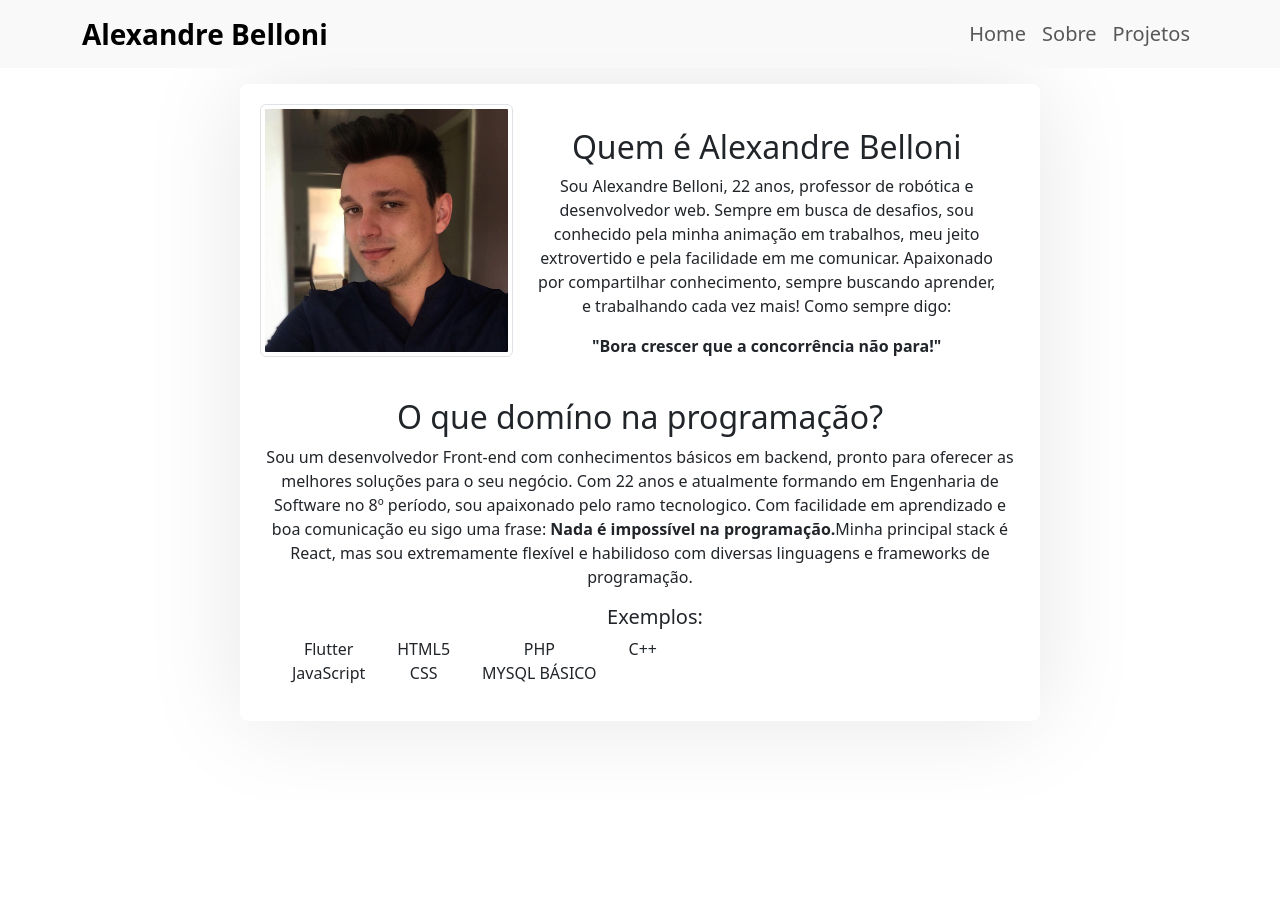
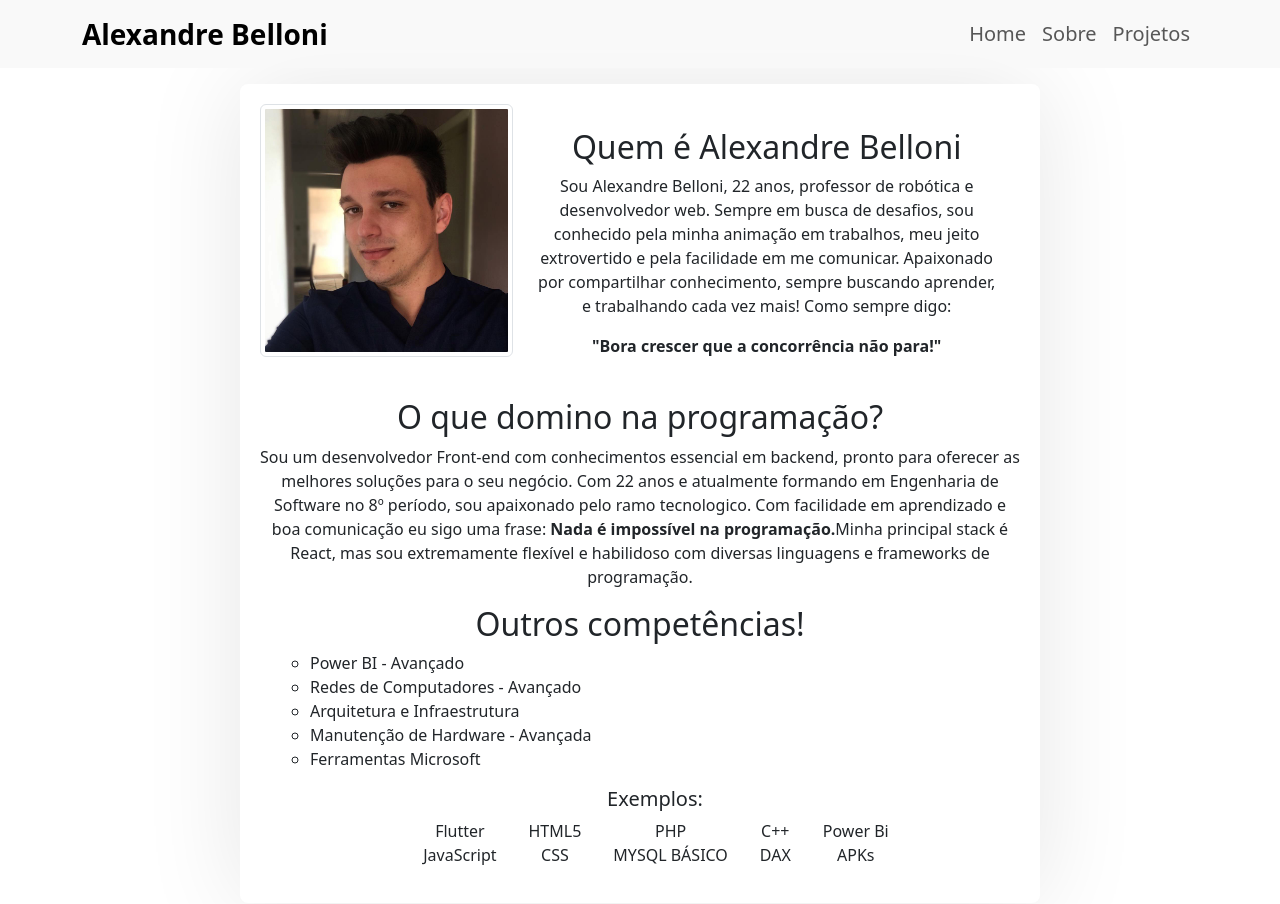
Before and after one commit to Alexandre10y/Portfifolio, a React (Create React App) app: page /About in a window 1280 px wide. Shown: the top 904 px of the page. Before the commit the page ends 800 px from the top, so only its background shows below. Built offline with nearby package versions, Linux system fonts and the light colour scheme.

Commit message:
atualiza po

```diff
--- a/src/Pages/About/index.jsx
+++ b/src/Pages/About/index.jsx
@@ -27,8 +27,8 @@ function about() {
                         </div>
                     </div>
 
-                    <h2>O que domíno na programação?</h2>
-                    <p> Sou um desenvolvedor Front-end com conhecimentos básicos em backend,
+                    <h2>O que domino na programação?</h2>
+                    <p> Sou um desenvolvedor Front-end com conhecimentos essencial em backend,
                         pronto para oferecer as melhores soluções para o seu negócio.
                         Com 22 anos e atualmente formando em Engenharia de Software no 8º período,
                         sou apaixonado pelo ramo tecnologico. Com facilidade em aprendizado
@@ -37,8 +37,17 @@ function about() {
                         extremamente flexível e habilidoso com diversas linguagens e
                         frameworks de programação.
                     </p>
+
+                    <h2>Outros competências!</h2>
+                    <ul className='comp'>
+                        <li>Power BI - Avançado</li>
+                        <li>Redes de Computadores - Avançado</li>
+                        <li>Arquitetura e Infraestrutura</li>
+                        <li>Manutenção de Hardware - Avançada</li>
+                        <li>Ferramentas Microsoft</li>
+                    </ul>
                     <h5 className='pl-2'>Exemplos: </h5>
-                    <div className='d-flex '>
+                    <div className='d-flex justify-content-center'>
                         <div>
                             <ul>
                                 <li>Flutter</li>
@@ -60,6 +69,14 @@ function about() {
                         <div>
                             <ul>
                                 <li>C++</li>
+                                <li>DAX</li>
+                            </ul>
+                        </div>
+                        <div>
+
+                            <ul>
+                                <li>Power Bi</li>
+                                <li>APKs</li>
                             </ul>
                         </div>
 
--- a/src/Pages/About/style.css
+++ b/src/Pages/About/style.css
@@ -5,7 +5,14 @@
     background-color: #ffffff;
     /* Cor de fundo da tela */
 }
+.comp{
+    text-align: left;
+    padding-left: 50px;
 
+}
+.comp li{
+    list-style: circle;
+}
 .sobre-content {
     max-width: 800px;
     padding: 20px;
@@ -18,7 +25,7 @@
     height: 100vh;
 }
 ul li{
-    list-style: none !important;
+    list-style: none;
     padding: 0;
 }
 .pl-2{
--- a/src/Pages/Home/index.jsx
+++ b/src/Pages/Home/index.jsx
@@ -28,11 +28,11 @@ function Home() {
 
             <ListGroup>
               <h2 className="mb-2 text-muted pb-2">Belloni Alexandre</h2>
-              <ListGroup.Item >Software Enginer</ListGroup.Item>
+              <ListGroup.Item >Engenheiro de Software</ListGroup.Item>
               <ListGroup.Item>22 Anos</ListGroup.Item>
               <ListGroup.Item><a target='_blank' href='https://maps.app.goo.gl/6y2jBrPSaviJKaH79'>Laranjeiras Do Sul - Paraná <FaExternalLinkAlt /></a> </ListGroup.Item>
               <ListGroup.Item>Domínios <FaReact /> <FaHtml5 /> <FaCss3 /> <IoLogoJavascript /> <FaPhp /></ListGroup.Item>
-              <ListGroup.Item> Developer Front-End</ListGroup.Item>
+              <ListGroup.Item> Desenvolvedor Front-End /  Design</ListGroup.Item>
             </ListGroup>
           </Col>
         </Row>
@@ -47,7 +47,7 @@ function Home() {
             <Card style={{ width: '18rem' }}>
               <Card.Img variant="top" src={Project} />
               <Card.Body>
-                <Card.Title>CURSO DE PROGRAMAÇÃO WEB GRATUITO</Card.Title>
+                <Card.Title>CURSO DE PROGRAMAÇÃO WEB</Card.Title>
                 <Card.Text>
                   Introdução aos conceitos básicos de desenvolvimento web em html css e java script
                 </Card.Text>
@@ -102,7 +102,7 @@ function Home() {
               <Card style={{ width: '18rem' }}>
                 <Card.Img variant="top" src={Project5} />
                 <Card.Body>
-                  <Card.Title>SOFTWARE ENGINER</Card.Title>
+                  <Card.Title>Engenheiro de Software</Card.Title>
 
                   <Card.Text>
                     Aprendemos sobre software, design de sistemas, algoritmos, testes de software,
```
